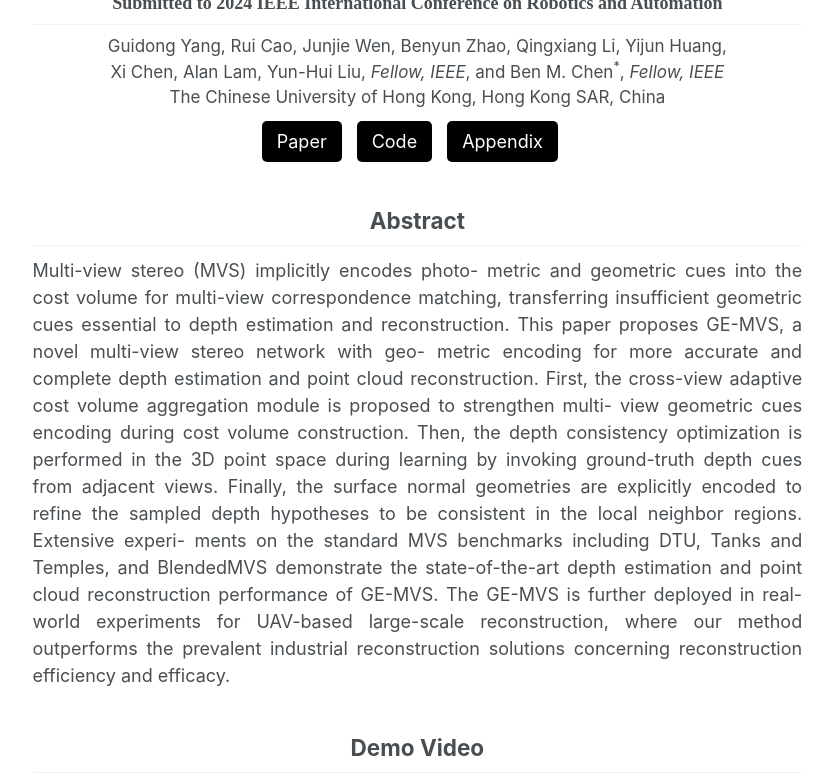
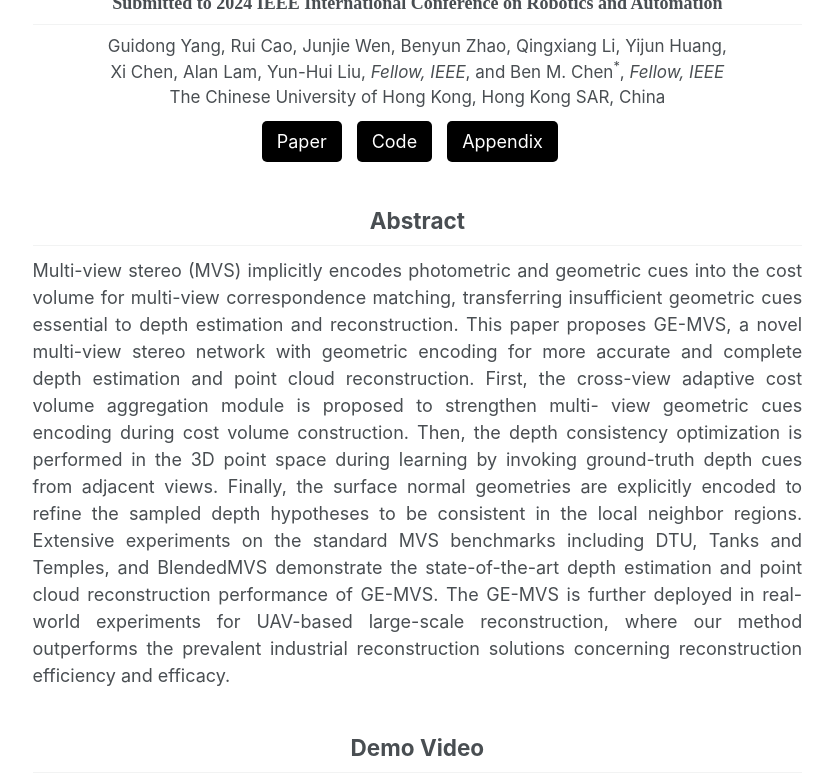
Before and after one commit to CUHK-USR-Group/GE-MVS, a Jekyll site: the page built from _pages/about.md, in a window 1280 px wide and 900 px high, scrolled down 249 px, cut to the strip 0-781 px from the top of the window. Shown: the whole strip, without its empty margins (249-1082 px from the left). Built offline with Jekyll 4.4.1, drawn with Linux system fonts in a browser that asks for light colours.

Commit message:
update page

```diff
--- a/_pages/about.md
+++ b/_pages/about.md
@@ -50,7 +50,7 @@ The Chinese University of Hong Kong, Hong Kong SAR, China
 </div>
 <div style="text-align: justify; text-justify:inter-ideograph;">
 
-Multi-view stereo (MVS) implicitly encodes photo- metric and geometric cues into the cost volume for multi-view correspondence matching, transferring insufficient geometric cues essential to depth estimation and reconstruction. This paper proposes GE-MVS, a novel multi-view stereo network with geo- metric encoding for more accurate and complete depth estimation and point cloud reconstruction. First, the cross-view adaptive cost volume aggregation module is proposed to strengthen multi- view geometric cues encoding during cost volume construction. Then, the depth consistency optimization is performed in the 3D point space during learning by invoking ground-truth depth cues from adjacent views. Finally, the surface normal geometries are explicitly encoded to refine the sampled depth hypotheses to be consistent in the local neighbor regions. Extensive experi- ments on the standard MVS benchmarks including DTU, Tanks and Temples, and BlendedMVS demonstrate the state-of-the-art depth estimation and point cloud reconstruction performance of GE-MVS. The GE-MVS is further deployed in real-world experiments for UAV-based large-scale reconstruction, where our method outperforms the prevalent industrial reconstruction solutions concerning reconstruction efficiency and efficacy.
+Multi-view stereo (MVS) implicitly encodes photometric and geometric cues into the cost volume for multi-view correspondence matching, transferring insufficient geometric cues essential to depth estimation and reconstruction. This paper proposes GE-MVS, a novel multi-view stereo network with geometric encoding for more accurate and complete depth estimation and point cloud reconstruction. First, the cross-view adaptive cost volume aggregation module is proposed to strengthen multi- view geometric cues encoding during cost volume construction. Then, the depth consistency optimization is performed in the 3D point space during learning by invoking ground-truth depth cues from adjacent views. Finally, the surface normal geometries are explicitly encoded to refine the sampled depth hypotheses to be consistent in the local neighbor regions. Extensive experiments on the standard MVS benchmarks including DTU, Tanks and Temples, and BlendedMVS demonstrate the state-of-the-art depth estimation and point cloud reconstruction performance of GE-MVS. The GE-MVS is further deployed in real-world experiments for UAV-based large-scale reconstruction, where our method outperforms the prevalent industrial reconstruction solutions concerning reconstruction efficiency and efficacy.
 
 </div>
 
```
